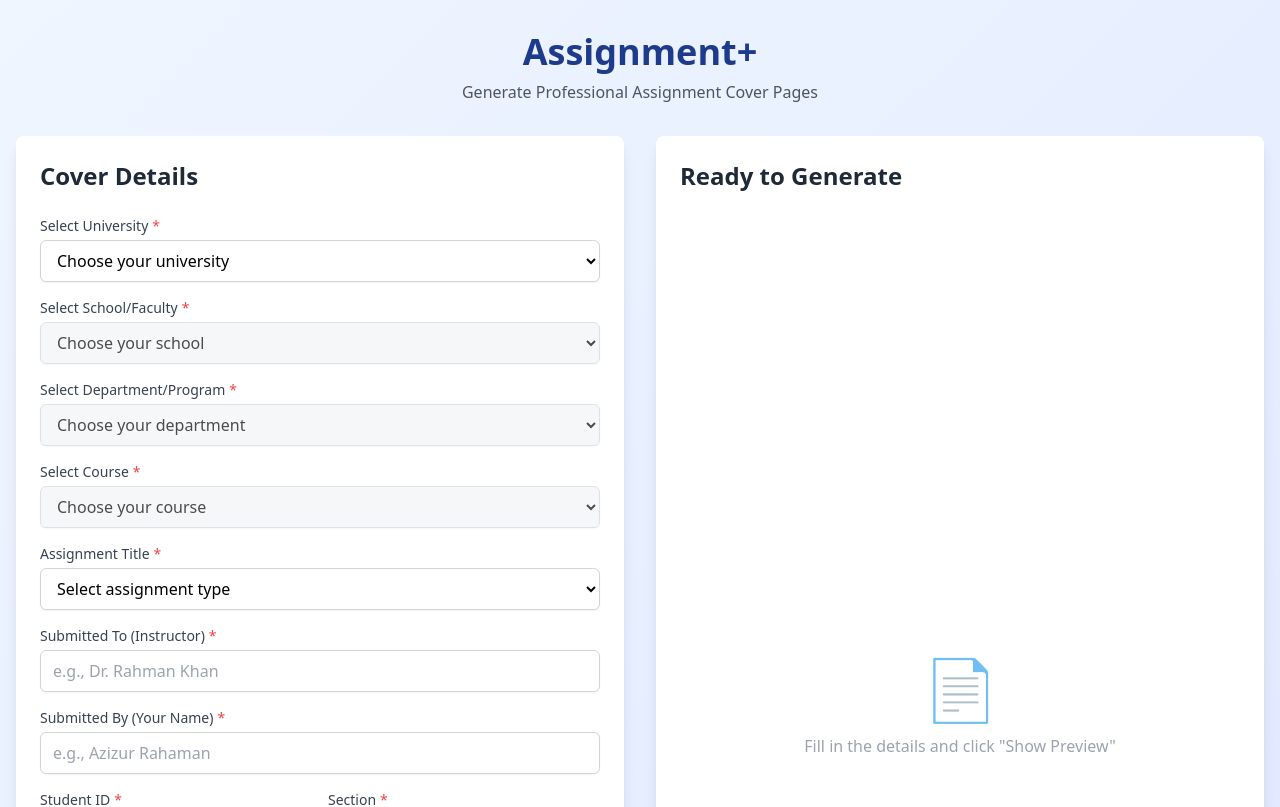
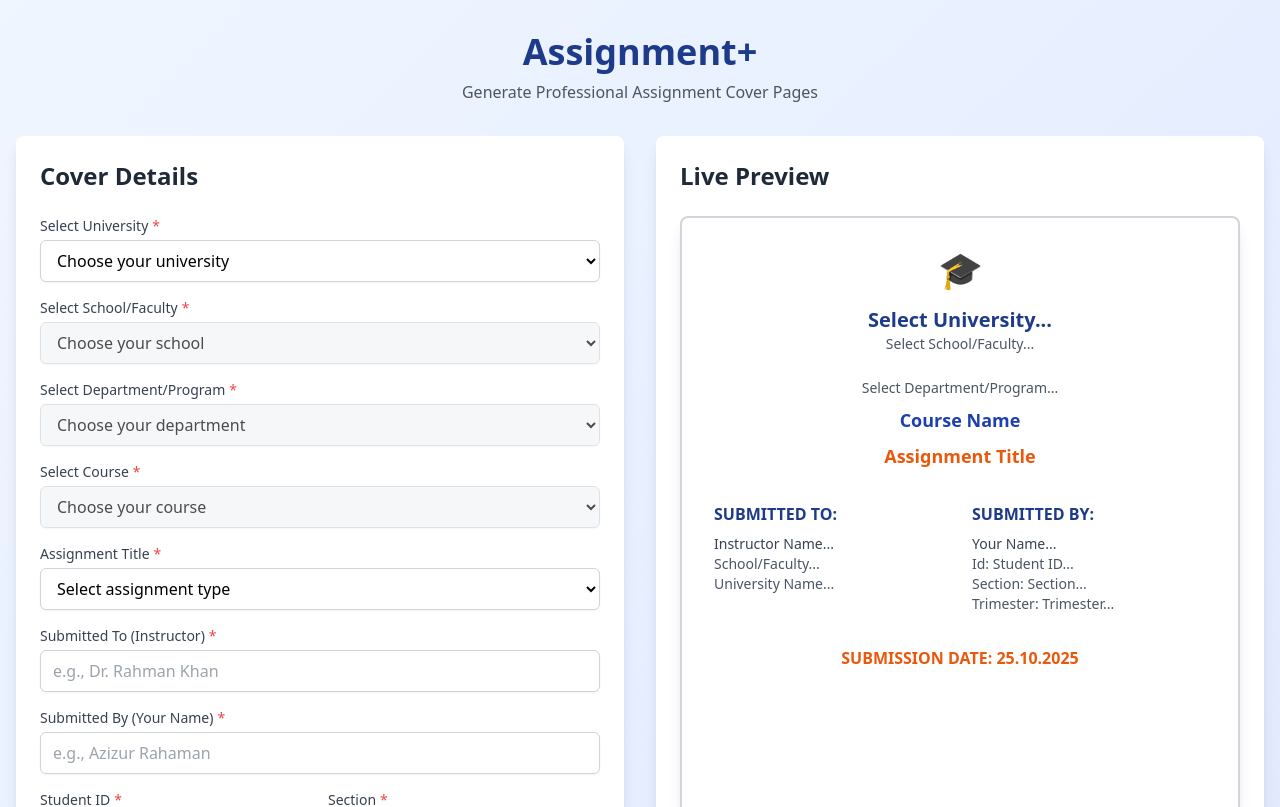
Before and after one commit to azizur-rahaman/assigmentplus, a Next.js app: page / in a window 1280 px wide. Shown: the top 807 px of the page. Built offline with nearby package versions, Linux system fonts and the light colour scheme.

Commit message:
Enable live preview: always show preview with smooth transitions and better placeholders

```diff
--- a/src/app/page.tsx
+++ b/src/app/page.tsx
@@ -59,7 +59,7 @@ export default function Home() {
 
   const [errors, setErrors] = useState<Record<string, string>>({});
   const [loading, setLoading] = useState(false);
-  const [showPreview, setShowPreview] = useState(false);
+  const [showPreview, setShowPreview] = useState(true);
 
   // State for "Other" option selections
   const [showOtherUniversity, setShowOtherUniversity] = useState(false);
@@ -790,32 +790,15 @@ export default function Home() {
               error={errors.submissionDate}
             />
 
-            <div className="mt-6 space-y-3">
+            <div className="mt-6">
               <GenerateButton onClick={handleGenerate} loading={loading} />
-              <button
-                onClick={() => setShowPreview(!showPreview)}
-                className="w-full bg-gray-200 text-gray-700 py-2 px-6 rounded-md font-semibold hover:bg-gray-300 focus:outline-none focus:ring-2 focus:ring-gray-400 transition-colors"
-              >
-                {showPreview ? 'Hide Preview' : 'Show Preview'}
-              </button>
             </div>
           </div>
 
           {/* Preview Section */}
           <div className="bg-white rounded-lg shadow-lg p-6">
-            <h2 className="text-2xl font-bold text-gray-800 mb-6">
-              {showPreview ? 'Live Preview' : 'Ready to Generate'}
-            </h2>
-            {showPreview ? (
-              <CoverPreview data={formData} />
-            ) : (
-              <div className="flex items-center justify-center h-full text-gray-400">
-                <div className="text-center">
-                  <div className="text-6xl mb-4">📄</div>
-                  <p>Fill in the details and click "Show Preview"</p>
-                </div>
-              </div>
-            )}
+            <h2 className="text-2xl font-bold text-gray-800 mb-6">Live Preview</h2>
+            <CoverPreview data={formData} />
           </div>
         </div>
 
--- a/src/interface/components/CoverPreview.tsx
+++ b/src/interface/components/CoverPreview.tsx
@@ -11,42 +11,63 @@ interface CoverPreviewProps {
 
 export default function CoverPreview({ data }: CoverPreviewProps) {
   return (
-    <div className="bg-white border-2 border-gray-300 rounded-lg p-8 shadow-lg">
+    <div className="bg-white border-2 border-gray-300 rounded-lg p-8 shadow-lg min-h-[600px] transition-all duration-200">
       <div className="text-center mb-6">
         <div className="text-4xl mb-4">🎓</div>
-        <h2 className="text-xl font-bold text-blue-900">{data.universityName || 'United International University'}</h2>
-        <p className="text-sm text-gray-600">{data.school || 'School of Science and Engineering'}</p>
+        <h2 className="text-xl font-bold text-blue-900 transition-all duration-200">
+          {data.universityName || 'Select University...'}
+        </h2>
+        <p className="text-sm text-gray-600 transition-all duration-200">
+          {data.school || 'Select School/Faculty...'}
+        </p>
       </div>
 
       <div className="text-center mb-6">
-        <h3 className="text-lg font-bold text-blue-800">
-          {data.courseName} {data.courseCode && `(${data.courseCode})`}
+        <p className="text-sm text-gray-600 mb-2 transition-all duration-200">
+          {data.program || data.department || 'Select Department/Program...'}
+        </p>
+        <h3 className="text-lg font-bold text-blue-800 transition-all duration-200">
+          {data.courseName || 'Course Name'} {data.courseCode && `(${data.courseCode})`}
         </h3>
-        {data.assignmentTitle && (
-          <p className="text-orange-600 font-semibold mt-2">{data.assignmentTitle}</p>
-        )}
+        <p className="text-orange-600 font-semibold mt-2 text-lg transition-all duration-200">
+          {data.assignmentTitle || 'Assignment Title'}
+        </p>
       </div>
 
       <div className="grid grid-cols-2 gap-6 mt-8">
-        <div>
+        <div className="transition-all duration-200">
           <h4 className="font-bold text-blue-900 mb-2">SUBMITTED TO:</h4>
-          <p className="text-sm text-gray-700">{data.submittedTo || '-'}</p>
-          <p className="text-sm text-gray-600">{data.school || '-'}</p>
-          <p className="text-sm text-gray-600">{data.universityName || 'United International University'}</p>
+          <p className="text-sm text-gray-700 transition-all duration-200">
+            {data.submittedTo || 'Instructor Name...'}
+          </p>
+          <p className="text-sm text-gray-600 transition-all duration-200">
+            {data.school || 'School/Faculty...'}
+          </p>
+          <p className="text-sm text-gray-600 transition-all duration-200">
+            {data.universityName || 'University Name...'}
+          </p>
         </div>
 
-        <div>
+        <div className="transition-all duration-200">
           <h4 className="font-bold text-blue-900 mb-2">SUBMITTED BY:</h4>
-          <p className="text-sm text-gray-700">{data.submittedBy || '-'}</p>
-          <p className="text-sm text-gray-600">Id: {data.studentId || '-'}</p>
-          <p className="text-sm text-gray-600">Section: {data.section || '-'}</p>
-          <p className="text-sm text-gray-600">Trimester: {data.trimester || '-'}</p>
+          <p className="text-sm text-gray-700 transition-all duration-200">
+            {data.submittedBy || 'Your Name...'}
+          </p>
+          <p className="text-sm text-gray-600 transition-all duration-200">
+            Id: {data.studentId || 'Student ID...'}
+          </p>
+          <p className="text-sm text-gray-600 transition-all duration-200">
+            Section: {data.section || 'Section...'}
+          </p>
+          <p className="text-sm text-gray-600 transition-all duration-200">
+            Trimester: {data.trimester || 'Trimester...'}
+          </p>
         </div>
       </div>
 
       <div className="text-center mt-8">
-        <p className="font-bold text-orange-600">
-          SUBMISSION DATE: {data.submissionDate || '-'}
+        <p className="font-bold text-orange-600 transition-all duration-200">
+          SUBMISSION DATE: {data.submissionDate || 'DD.MM.YYYY'}
         </p>
       </div>
     </div>
```
